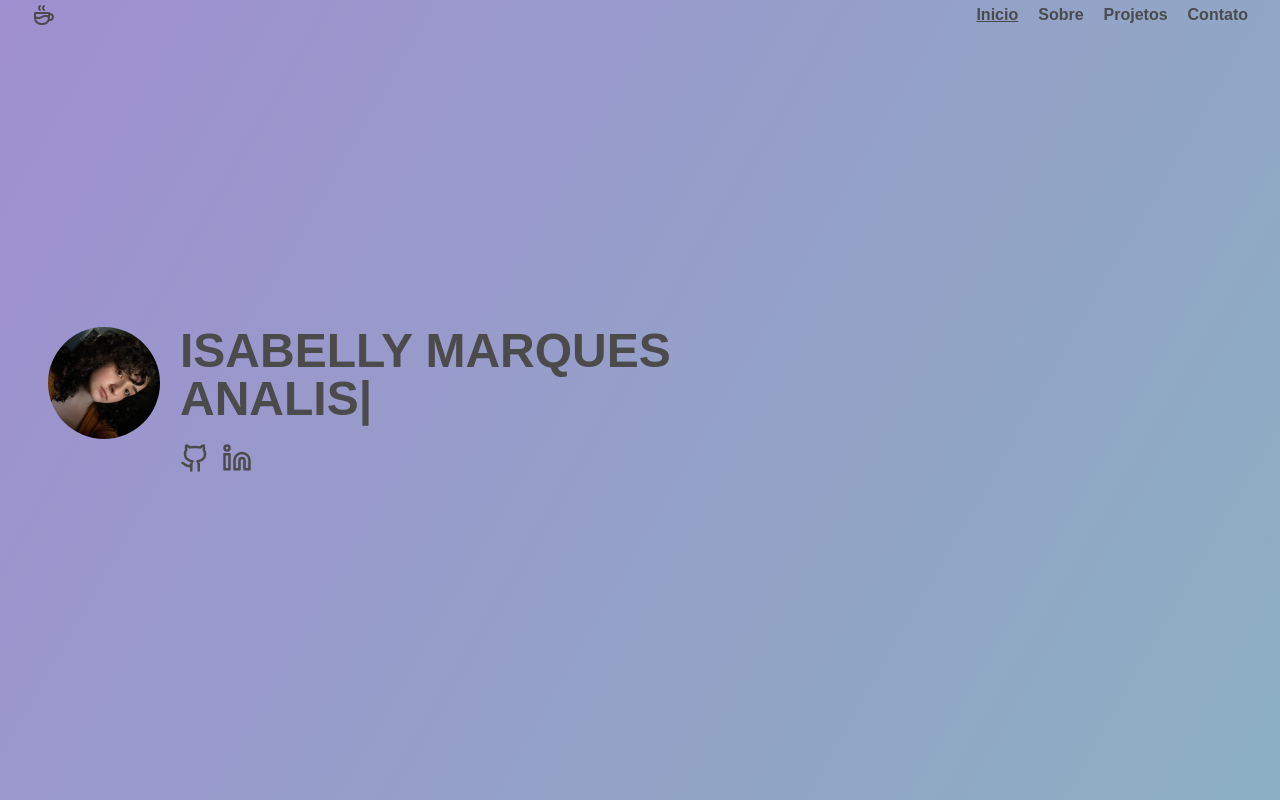
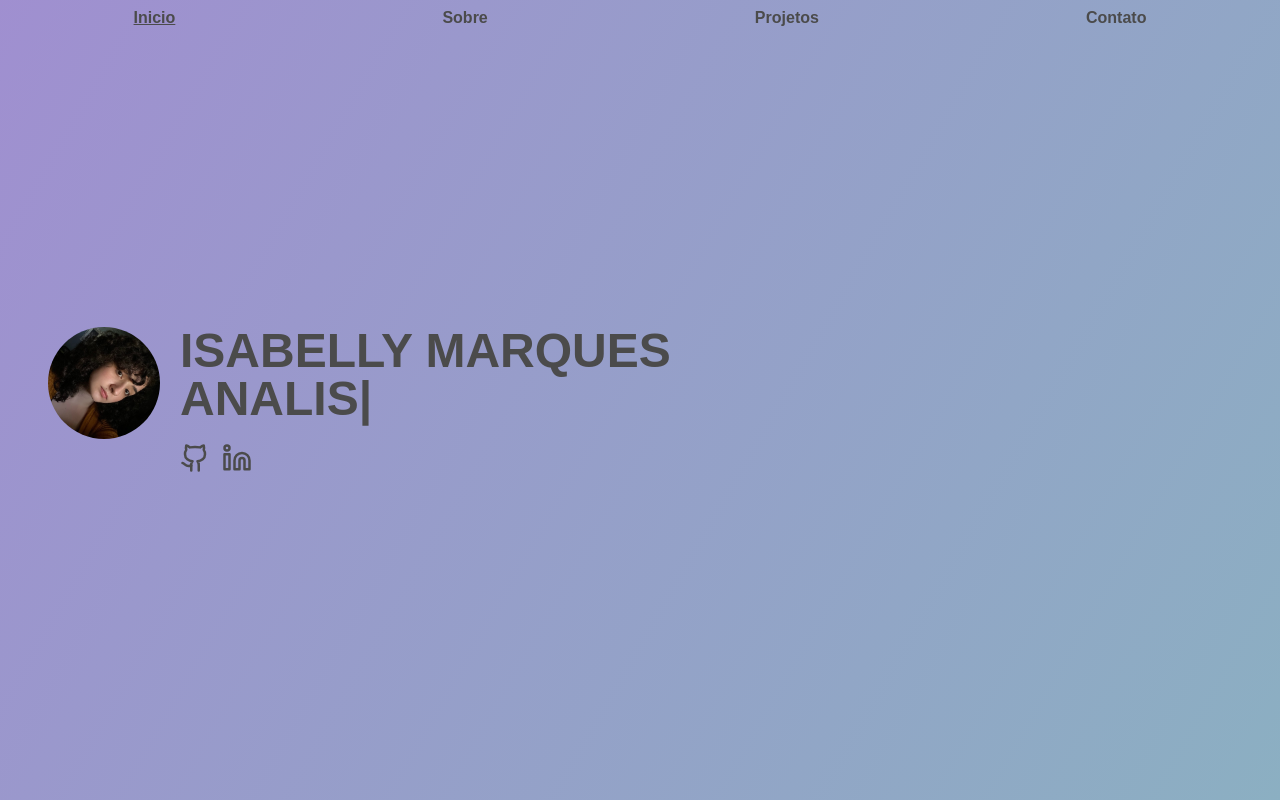
Before and after one commit to isamsm/portfolio, a Next.js app: page / in a window 1280 px wide. Shown: the top 800 px of the page. Built offline with nearby package versions, Linux system fonts and the light colour scheme.

Commit message:
header funciona

```diff
--- a/src/app/components/Menu.js
+++ b/src/app/components/Menu.js
@@ -1,6 +1,6 @@
 "use client"
 
-import { useState } from "react";
+import { useEffect, useState } from "react";
 
 import { TbCoffee } from "react-icons/tb";
 
@@ -13,6 +13,8 @@ export default function Menu() {
   };
 
   const [bg, setBg] = useState(false)
+
+  useEffect(() => {
     const changeBg = () => {
       if (window.scrollY >= 90) {
         setBg(true)
@@ -22,18 +24,15 @@ export default function Menu() {
     }
 
     window.addEventListener("scroll", changeBg)
+  })
 
   return (
-    <header className={bg ? "bg-black text-white header-props" : "bg-transparent text-primary header-props"}>
-      <nav className="navbar-props">
-        <TbCoffee className="text-2xl"/>
-        <div className="flex gap-5">
+    <header className={bg ? "bg-black text-secundary header-props" : "bg-transparent text-primary header-props"}>
+      <nav className="flex justify-around cursor-pointer">
         <a className={activeButton === "home" ? "active" : ""} onClick={() => handleButtonClick("home")}> Inicio </a>
         <a className={activeButton === "about" ? "active" : ""} onClick={() => handleButtonClick("about")}> Sobre </a>
-            <a className={activeButton === "projects" ? "active" : ""} onClick={() => handleButtonClick("about")}> Projetos </a>
-            <a className={activeButton === "contact" ? "active" : ""} onClick={() => handleButtonClick("about")}> Contato </a>
-        </div>
-
+        <a className={activeButton === "projects" ? "active" : ""} onClick={() => handleButtonClick("projects")}> Projetos </a>
+        <a className={activeButton === "contact" ? "active" : ""} onClick={() => handleButtonClick("contact")}> Contato </a>
       </nav>
     </header>
   );
--- a/src/app/globals.css
+++ b/src/app/globals.css
@@ -14,23 +14,12 @@ body {
 }
 
 .header-props {
-  height: 30px;
-  top: 0;
-  left: 0;
+  position: fixed;
+  height: 35px;
+  padding-top: 6px;
   width: 100%;
-  position: fixed;
   font-weight: bold;
   z-index: 1;
-}
-
-.navbar-props {
-  display: flex;
-  justify-content: space-between;
-  align-items: center;
-  max-width: 1248px;
-  margin: auto;
-  height: 100%;
-  padding: 0 1rem;
 }
 
 nav a:hover {
```
Lines whose indentation alone changed are shown as unchanged.
